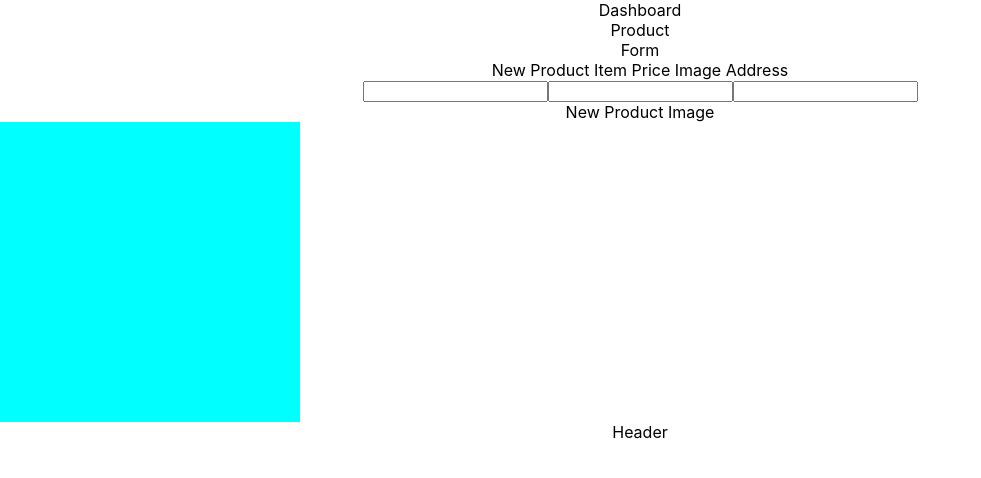
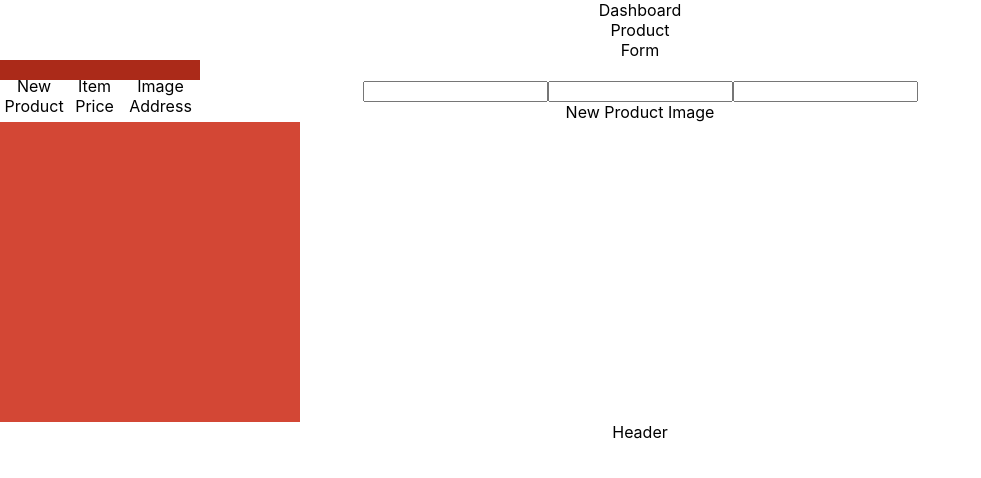
Before and after one commit to F15HYF4C3/shelfie-proj, a React (Create React App) app: page / in a window 1280 px wide. Shown: the top 478 px of the page, without its empty margins (0-981 px from the left). Built offline with nearby package versions, Linux system fonts and the light colour scheme.

Commit message:
added specified colors

```diff
--- a/src/Components/Form/Form.css
+++ b/src/Components/Form/Form.css
@@ -1,3 +1,13 @@
+
+.inputTitles {
+    display: flex;
+    float: initial;
+    justify-content: center;
+    width: 200px;
+    height: 20px;
+    background-color: #AB2A19;
+}
+
 .imgPreview{
 
     position: unset;
@@ -9,5 +19,5 @@
     display: flex;
     height:300px;
     Width:300px;
-    background-color: aqua;
+    background-color: #D34735;
 }
--- a/src/Components/Form/Form.js
+++ b/src/Components/Form/Form.js
@@ -12,10 +12,11 @@ class Form extends Component {
         return (
             <div>
                 <div>Form</div>
-                <div>
-                    New Product
-                    Item Price
-                    Image Address
+                <div display="inline" className="inputTitles">
+                   <p>New Product</p>
+                   <p>Item Price</p>
+                   <p>Image Address</p>
+
                 </div>
                 <input type="text" className="pnameForm"/>
                 <input type="text" className="priceForm"/>
```
